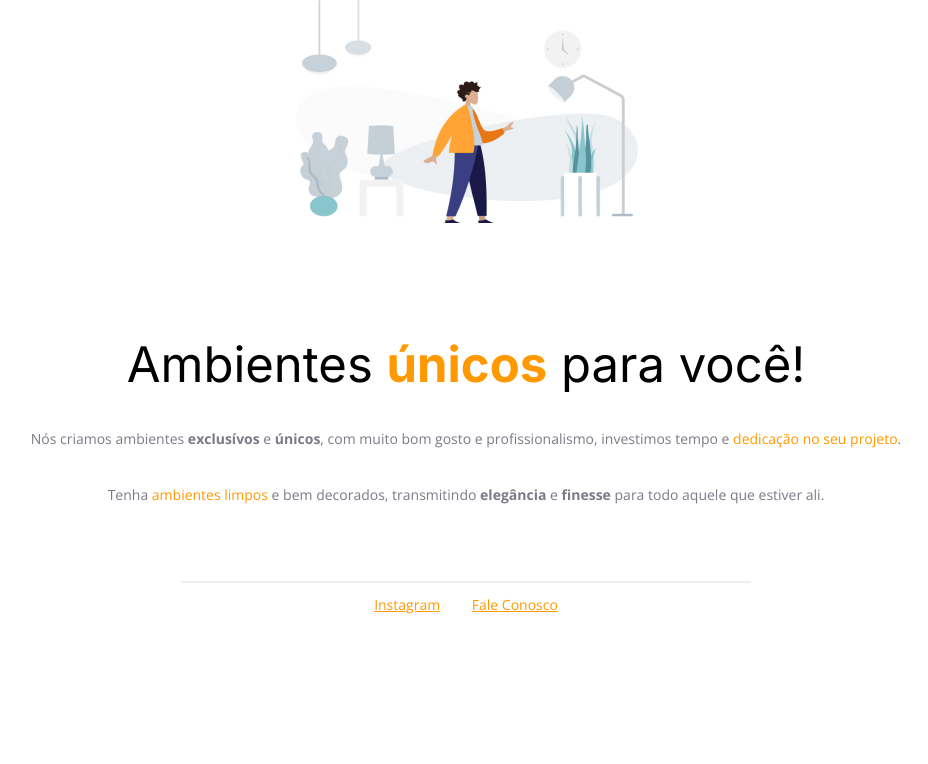
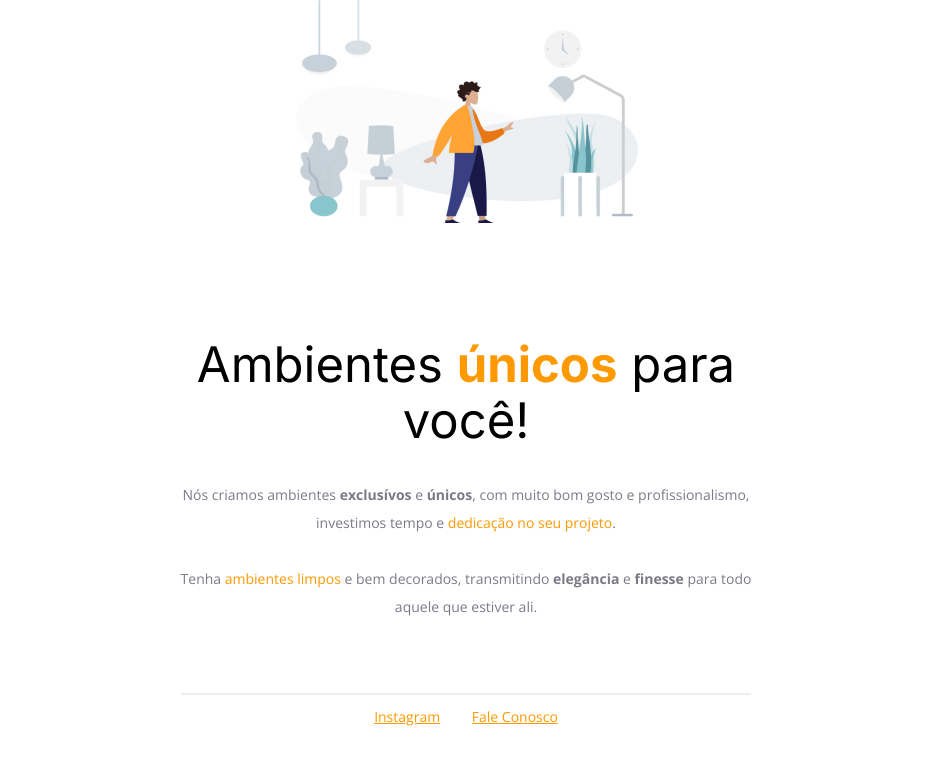
Before and after one commit to SamuelMuleu/projectExplorer, a plain HTML site: page index.html in a window 1280 px wide. Shown: the whole page, without its empty margins (174-1102 px from the left). Drawn offline with nearby package versions, Linux system fonts and the light colour scheme.

Commit message:
Update style.css

```diff
--- a/style.css
+++ b/style.css
@@ -2,8 +2,7 @@
 #principal{
 		align-items: center;
 		gap: 20px;
-		width: 5
-		92px;
+		width: 592px;
 		margin: 0 auto 72px;
 
 
```
